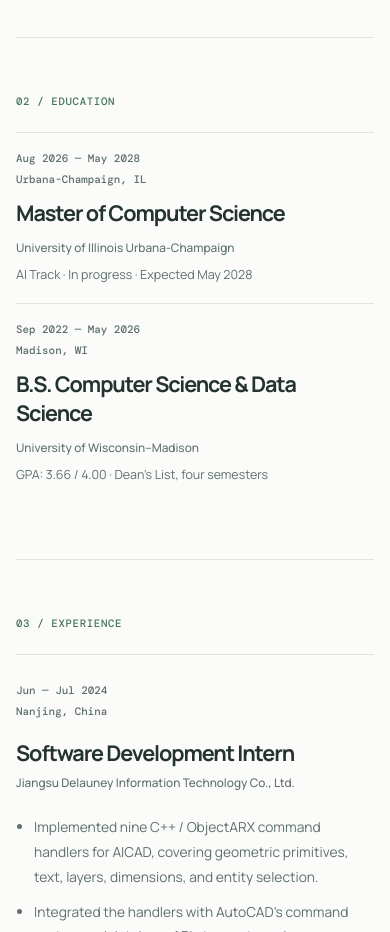
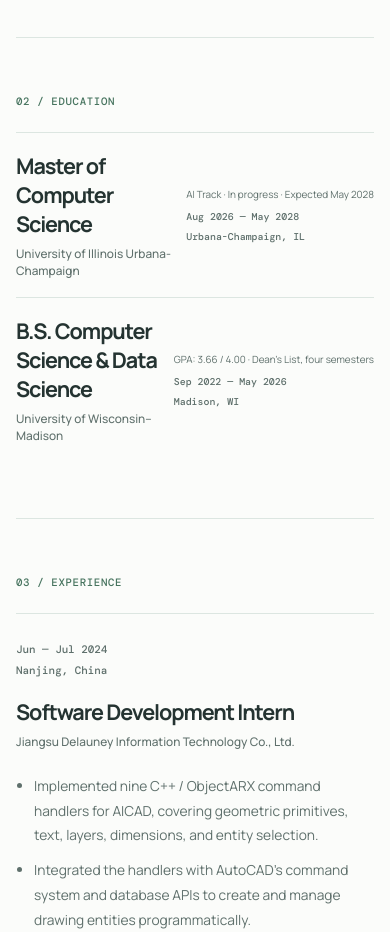
Before and after one commit to Aetheris1021/Aetheris1021.github.io, a plain HTML site: page index.html in a window 390 px wide. Shown: the part 1480-2412 px from the top of the page. Drawn offline with nearby package versions, Linux system fonts and the light colour scheme.

Commit message:
fix: align education details beside degrees

```diff
--- a/index.html
+++ b/index.html
@@ -130,29 +130,29 @@
         <div class="section-content">
           <h2 class="sr-only" id="education-title">Education</h2>
           <article class="education-item">
-            <div class="education-meta">
-              <span>Aug 2026 — May 2028</span>
-              <span>Urbana-Champaign, IL</span>
-            </div>
-            <div>
+            <div class="education-main">
               <h3>Master of Computer Science</h3>
+              <p class="organization">University of Illinois Urbana-Champaign</p>
             </div>
             <div class="education-aside">
-              <p class="organization">University of Illinois Urbana-Champaign</p>
               <p class="education-detail">AI Track · In progress · Expected May 2028</p>
+              <div class="education-meta">
+                <span>Aug 2026 — May 2028</span>
+                <span>Urbana-Champaign, IL</span>
+              </div>
             </div>
           </article>
           <article class="education-item">
-            <div class="education-meta">
-              <span>Sep 2022 — May 2026</span>
-              <span>Madison, WI</span>
-            </div>
-            <div>
+            <div class="education-main">
               <h3>B.S. Computer Science &amp; Data Science</h3>
+              <p class="organization">University of Wisconsin–Madison</p>
             </div>
             <div class="education-aside">
-              <p class="organization">University of Wisconsin–Madison</p>
               <p class="education-detail">GPA: 3.66 / 4.00 · Dean’s List, four semesters</p>
+              <div class="education-meta">
+                <span>Sep 2022 — May 2026</span>
+                <span>Madison, WI</span>
+              </div>
             </div>
           </article>
         </div>
--- a/styles.css
+++ b/styles.css
@@ -303,9 +303,10 @@ em {
 }
 
 .education-item {
-  grid-template-columns: 200px minmax(0, 1fr) 320px;
-  gap: 28px;
-  padding: 20px 0;
+  grid-template-columns: minmax(0, 1fr) auto;
+  align-items: center;
+  gap: 24px;
+  padding: 18px 0;
 }
 
 .timeline-meta,
@@ -335,14 +336,20 @@ em {
 }
 
 .education-detail {
-  margin: 8px 0 0;
+  margin: 0 0 7px;
   color: var(--muted);
-  font-size: 0.78rem;
+  font-size: 0.72rem;
   line-height: 1.7;
+  white-space: nowrap;
 }
 
 .education-aside {
   text-align: right;
+}
+
+.education-aside .education-meta {
+  align-items: flex-end;
+  font-size: 0.62rem;
 }
 
 .timeline-item ul {
@@ -603,27 +610,32 @@ em {
     margin-top: 30px;
   }
 
-  .timeline-item,
-  .education-item {
+  .timeline-item {
     display: block;
   }
 
   .education-item {
+    display: grid;
+    grid-template-columns: minmax(0, 1fr) auto;
+    gap: 10px;
     padding: 18px 0;
   }
 
   .education-aside {
-    margin-top: 12px;
     text-align: left;
   }
 
-  .timeline-meta,
-  .education-meta {
-    margin-bottom: 20px;
+  .education-detail {
+    font-size: 0.62rem;
   }
 
-  .education-item .education-meta {
-    margin-bottom: 12px;
+  .education-aside .education-meta {
+    align-items: flex-start;
+  }
+
+  .timeline-meta,
+  .timeline-meta {
+    margin-bottom: 20px;
   }
 
   .project-top {
```
